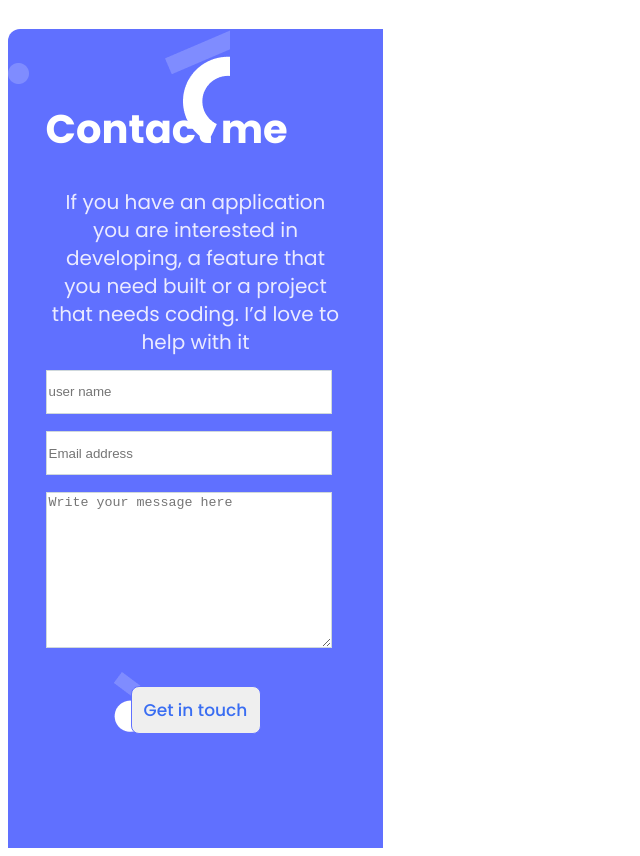
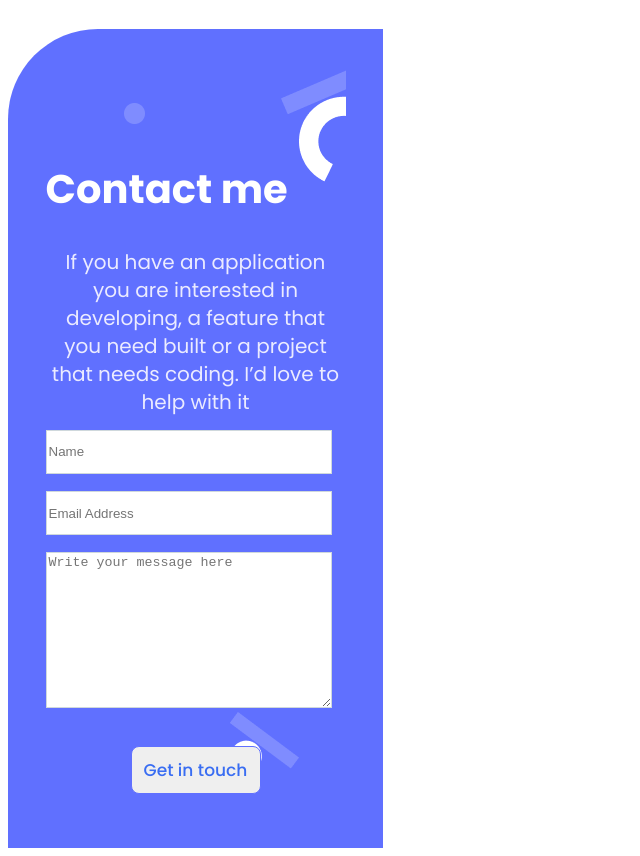
Before and after one commit to sibabalwemosia24/Microverse_Portfolio_Mobile-first, a website: page index.html in a window 1280 px wide. Shown: the part 4730-5586 px from the top of the page, without its empty margins (0-640 px from the left). Drawn offline with Linux system fonts and the light colour scheme.

Commit message:
fixed css errors

```diff
--- a/index.html
+++ b/index.html
@@ -132,15 +132,24 @@
   </section>
   <footer class="contact-me">
     <section class="contact-me-b">
-      <form class="contact-b">
+      <form class="contact-b" action="https://formspree.io/f/{form_id}" method="post">
         <h2 class="footer-head">Contact me</h2>
         <p class="footer-par">If you have an application you are interested in developing, a feature that you need built or a project that needs coding. I’d love to help with it </p>
         <ul class="text-boxes">
-          <li><input class="text-boxes-a" type="text" name="user-name" placeholder="user name"></li>
-          <li><input class="text-boxes-a" type="email" name="user-email" placeholder="Email address"></li>
-          <li><textarea class="text-boxes-b" type="text" name="text-area" placeholder="Write your message here"></textarea></li>
+          <li>
+            <label for="name"></label>
+            <input class="text-boxes-a" type="text" name="user-name" placeholder="Name">
+          </li>
+          <li>
+            <label for="email"></label>
+            <input class="text-boxes-a" type="email" name="Email" placeholder="Email Address">
+          </li>
+          <li>
+            <label for="text"></label>
+            <textarea class="text-boxes-b" type="text" name="text-area" placeholder="Write your message here"></textarea>
+          </li>
         </ul>
-        <button class="g-button">Get in touch</button>
+        <button type="submit"class="g-button">Get in touch</button>
       </form>
     </section>
   </footer>
--- a/styles.css
+++ b/styles.css
@@ -275,6 +275,7 @@
   list-style: none;
   padding: 1px;
 }
+
 .contact-me {
   display: flex;
   justify-content: center;
@@ -283,10 +284,15 @@
   left: 0px;
   top: 5410px;
   padding-top: 40px;
-  background: #6070FF;
+  background: #6070ff;
+  border-radius: 90px 0px 0px 0px;
+}
+
+.contact-me-b {
   background-image: url(./images/contact-form-shapes-mobile.png);
-  background-repeat: space;
-  border-radius: 12px 0px 0px 0px;
+  background-repeat: no-repeat;
+  background-position: top right;
+  padding-top: 60px;
 }
 
 .footer-head {
```
